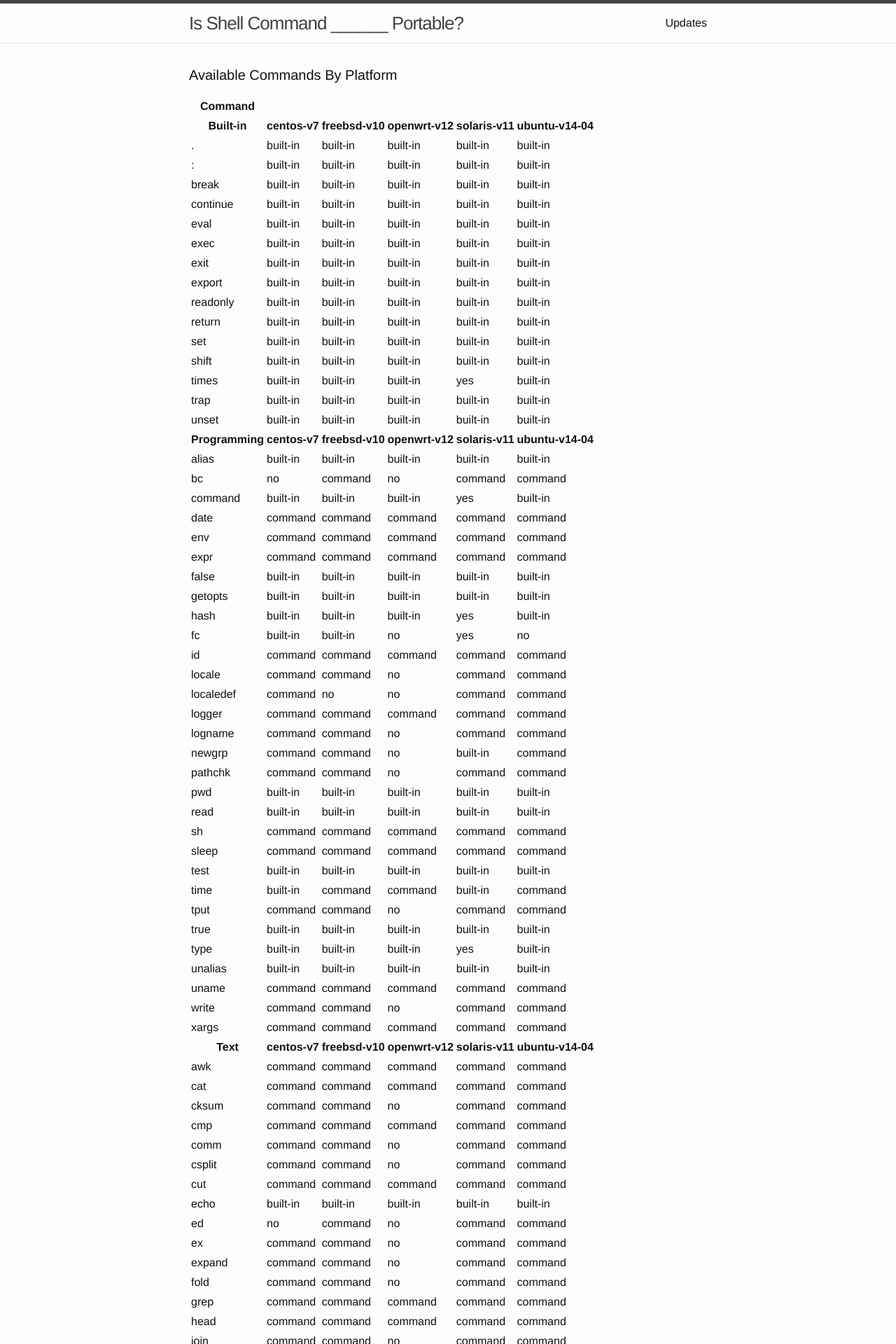
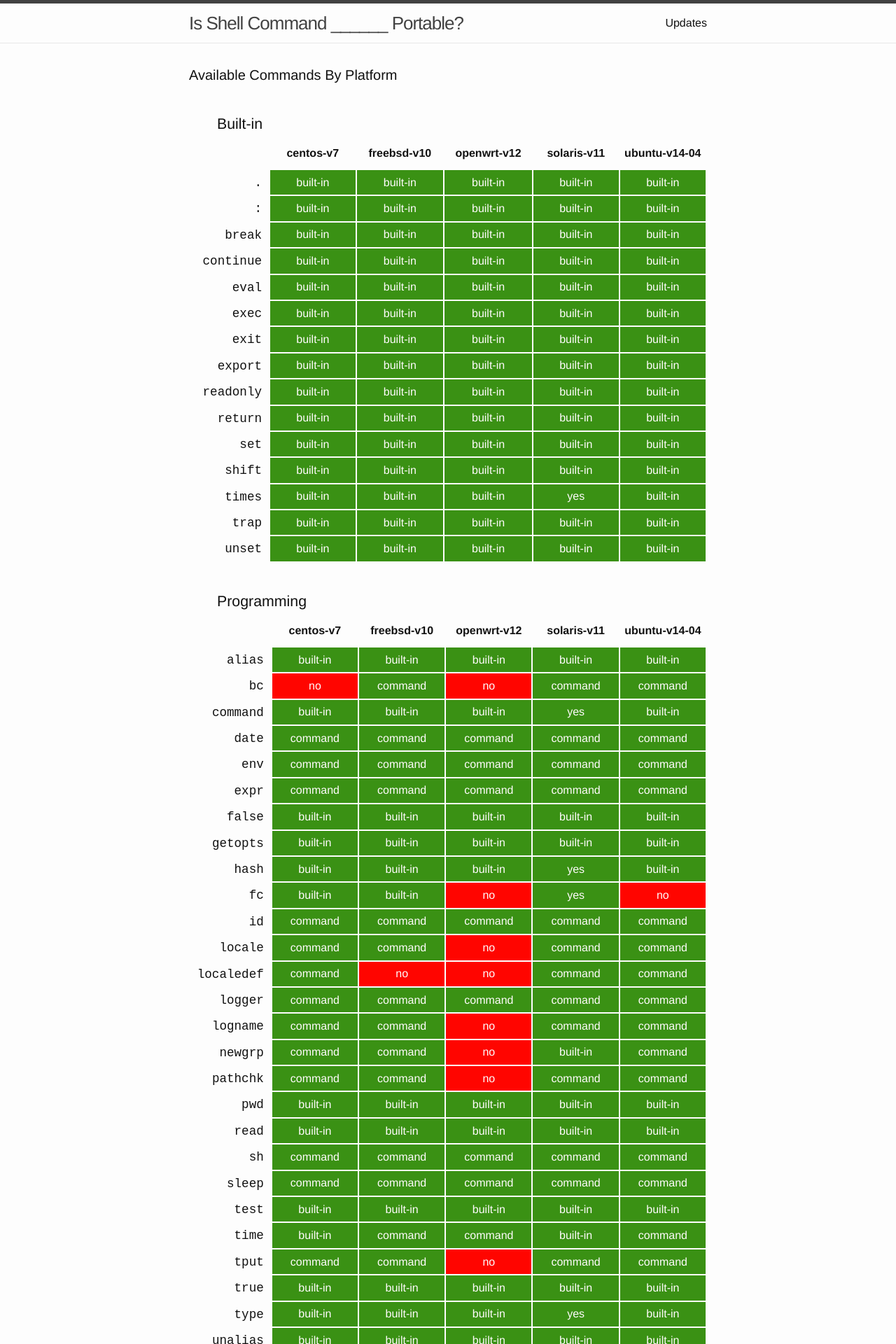
Before and after one commit to mkropat/is-shell-portable, a Jekyll site: the page built from index.html, in a window 1280 px wide. Shown: the top 1920 px of the page at 70% size. Built offline with Jekyll 4.4.1, drawn with Linux system fonts in a browser that asks for light colours.

Commit message:
Basic styling

```diff
--- /dev/null
+++ b/_sass/_shell-portable.scss
@@ -0,0 +1,43 @@
+body {
+    //background-color: #FF9F6C;
+}
+
+$light-text: #fffcfc;
+
+$supported-color: #3A9114;
+$unsupported-color: #FF0500;
+
+h4 {
+    margin: 40px 0 10px 40px;
+    font-size: 16pt;
+}
+
+table.portable-support {
+    td.command {
+        text-align: right;
+        padding-right: 10px;
+        font-size: 110%;
+        width: 110px;
+        padding-right: 10px;
+    }
+
+    th {
+        padding-bottom: 10px;
+    }
+
+    td {
+        text-align: center;
+        padding: 4px 0;
+        width: 150px;
+    }
+
+    td.supported {
+        color: $light-text;
+        background-color: $supported-color;
+    }
+
+    td.unsupported {
+        color: $light-text;
+        background-color: $unsupported-color;
+    }
+}
--- a/css/main.scss
+++ b/css/main.scss
@@ -48,5 +48,6 @@
 @import
         "base",
         "layout",
+        "shell-portable",
         "syntax-highlighting"
 ;
--- a/index.html
+++ b/index.html
@@ -6,39 +6,45 @@
 
   <h1 class="page-heading">Available Commands By Platform</h1>
 
-  <table>
-
+  {% for section in site.data.cmd-support %}
+  {% assign section_name = section[0] %}
+  <h4>{{ section_name }}</h4>
+  <table class="portable-support">
     <thead>
       <tr>
-        <th>Command</th>
-        <th colspan="{{ site.data.boxes | size }}"></th>
+        <th></th>
+        {% for box in site.data.boxes %}
+          {% assign box_name = box[0] %}
+          <th class="platform">{{ box_name }}</th>
+        {% endfor %}
       </tr>
     </thead>
 
     <tbody>
-    {% for section in site.data.cmd-support %}
-      <tr>
-        {% assign section_name = section[0] %}
-        <th>{{ section_name }}</th>
-        {% for box in site.data.boxes %}
-          {% assign box_name = box[0] %}
-          <th>{{ box_name }}</th>
-        {% endfor %}
-      </tr>
 
       {% for command in section[1] %}
       <tr>
-        <td>{{ command["command"] }}</td>
+        <td class="command"><tt>{{ command["command"] }}</tt></td>
+
         {% for box in site.data.boxes %}
         {% assign box_name = box[0] %}
-        <td>{{ command[box_name] }}</td>
+
+        {% case command[box_name] %}
+        {% when 'no' %}
+        <td class="unsupported">
+        {% else %}
+        <td class="supported">
+        {% endcase %}
+
+          {{ command[box_name] }}
+
+        </td>
+
         {% endfor %}
       </tr>
       {% endfor %}
 
-    {% endfor %}
     </tbody>
-
   </table>
-
+  {% endfor %}
 </div>
```
